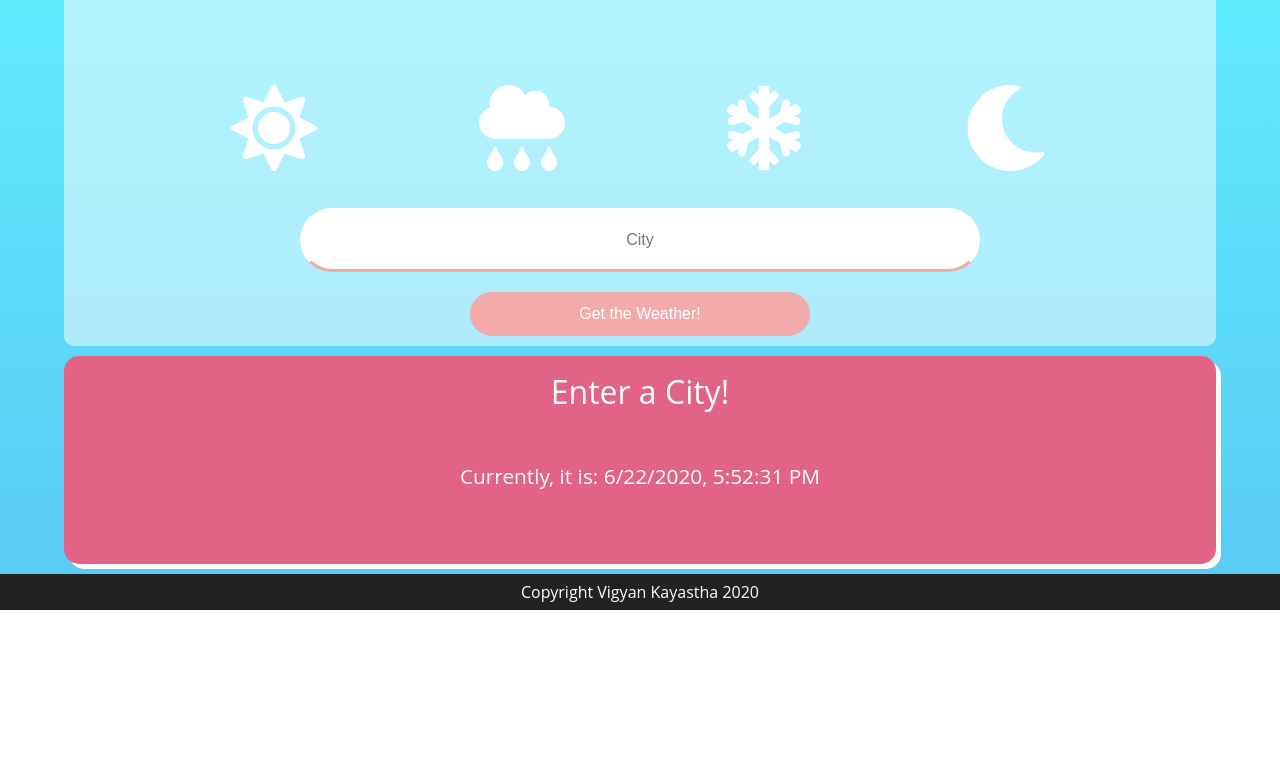
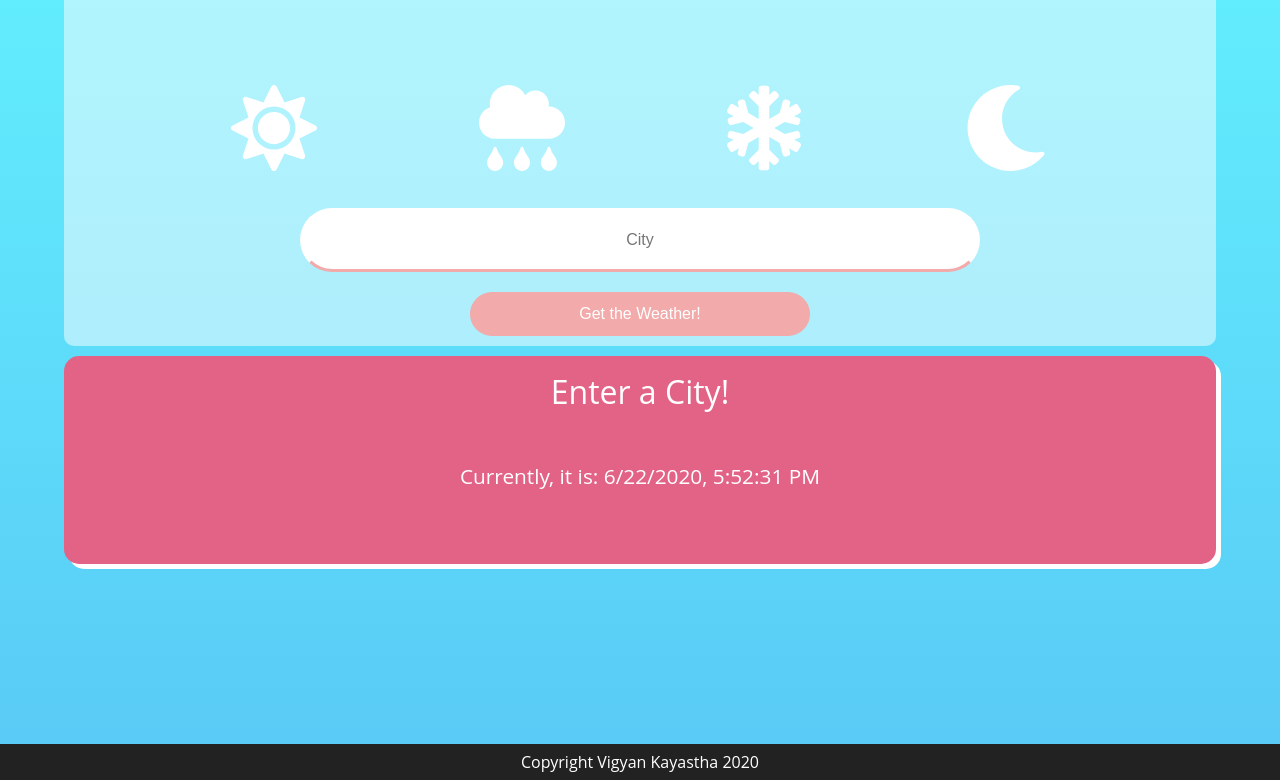
Before and after one commit to vigyan-k/weather-react-app, a React (Create React App) app: page / in a window 1280 px wide. Shown: the part 188-968 px from the top of the page. Before the commit the page ends 800 px from the top, so only its background shows below. Built offline with nearby package versions, Linux system fonts and the light colour scheme.

Commit message:
fixed height issues

```diff
--- a/src/App.js
+++ b/src/App.js
@@ -45,7 +45,9 @@ class App extends Component {
   }
 
   handleChange = (event) => {
-    this.setState({cityName: event.target.value})
+    this.setState({
+      cityName: event.target.value
+    })
   }
 
   handleClick = (event) => {
@@ -98,9 +100,12 @@ class App extends Component {
           <DateTime />
           </div>
         </div>
-        <div className='copyright'>
-        <p>Copyright Vigyan Kayastha 2020</p>
-        </div>
+        <footer>
+          <div className='copyright'>
+          <p>Copyright Vigyan Kayastha 2020</p>
+          </div>
+        </footer>
+
       </div>
     );
   }
--- a/src/index.css
+++ b/src/index.css
@@ -17,17 +17,13 @@ body {
   -moz-osx-font-smoothing: grayscale;
 }
 
-html{
-  height: 100vh;
-}
-
 code {
   font-family: source-code-pro, Menlo, Monaco, Consolas, 'Courier New',
     monospace;
 }
 
 .main{
-   background: linear-gradient(#63f5ff, #59c9f5);
+  background: linear-gradient(#63f5ff, #59c9f5);
   padding-top:10px;
 }
 
@@ -177,7 +173,6 @@ button:focus{
   min-width: 50%;
   border-radius: 15px;
   text-transform: capitalize;
-  min-height: 150px;
   transition: 200ms ease;
   border: solid 3px transparent;
 }
@@ -239,6 +234,10 @@ button:focus{
   padding:10px;
 }
 
+footer{
+  margin-top:14%;
+}
+
 .copyright p {
   font-size:1rem;
 }
```
